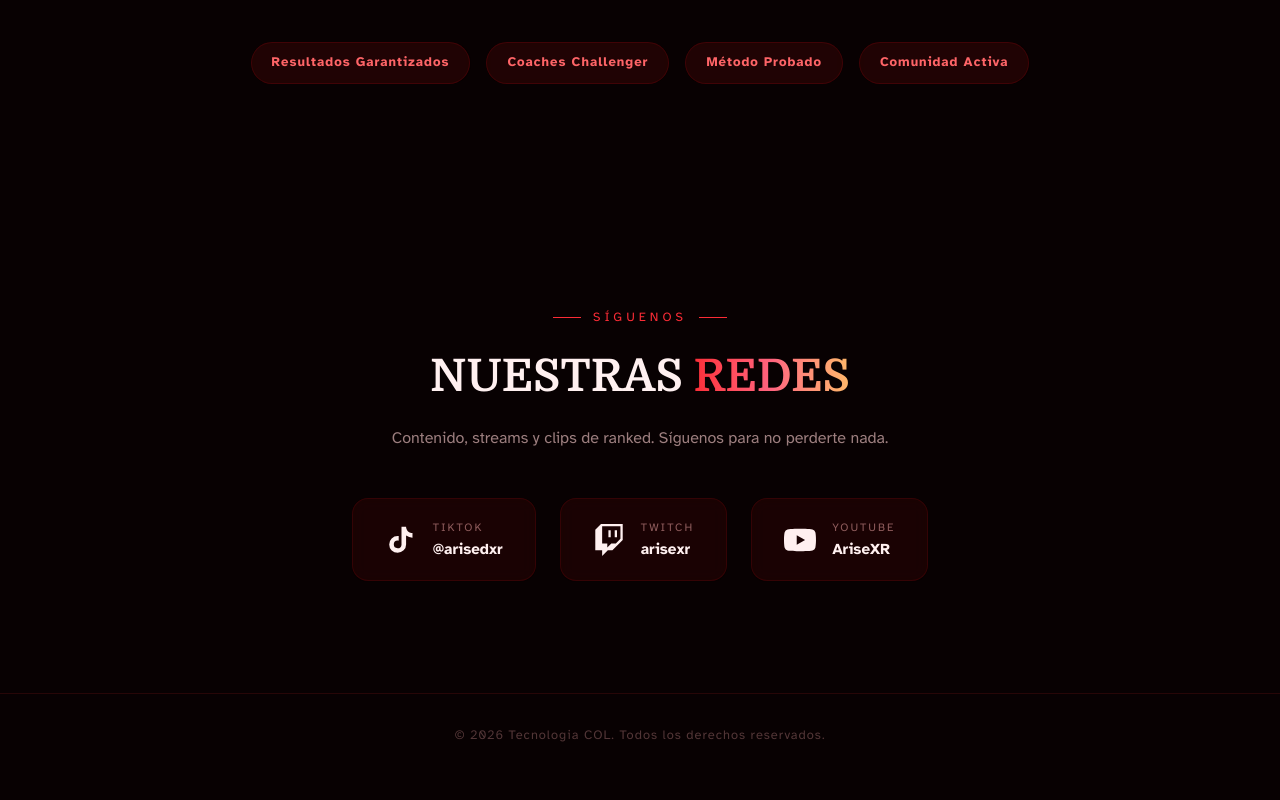
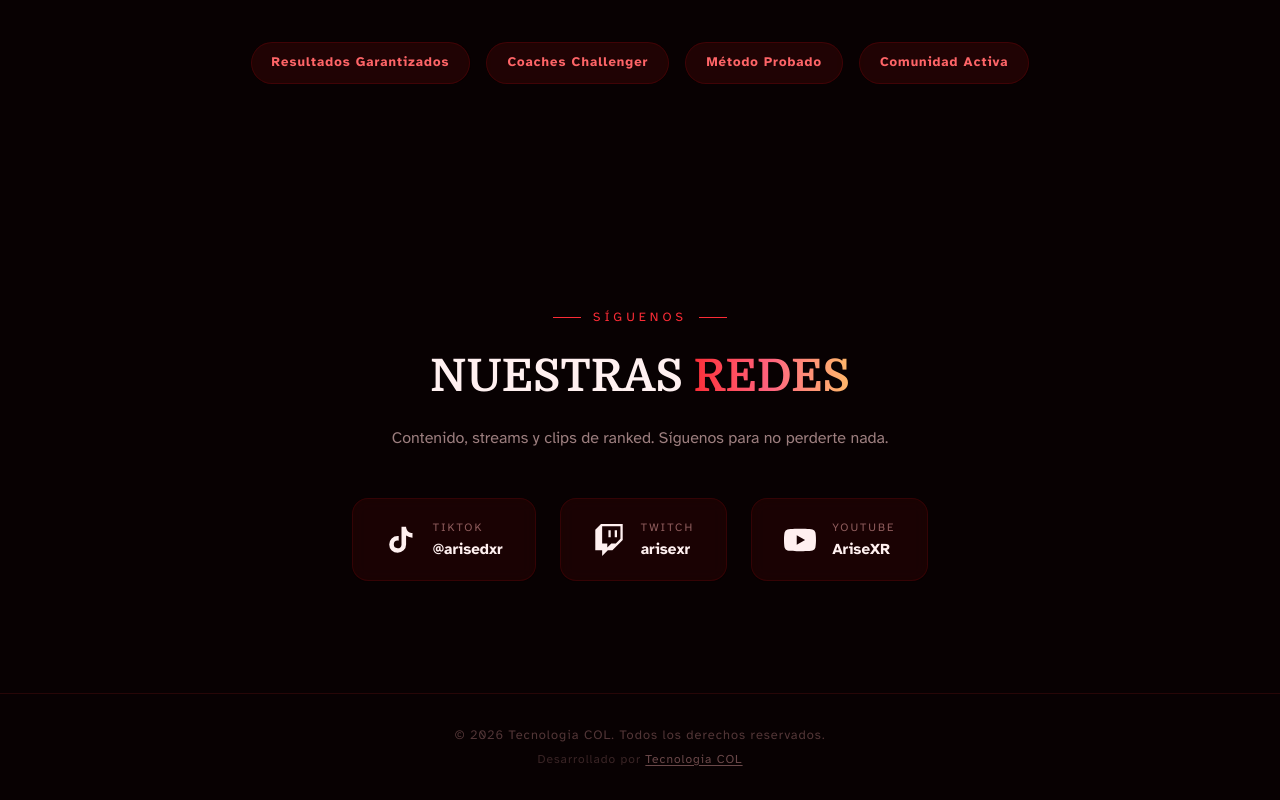
Before and after one commit to jackira01/arise-coach, a Vue app: page / in a window 1280 px wide. Shown: the part 4315-5115 px from the top of the page. Before the commit the page ends 5093 px from the top, so only its background shows below. Built offline with nearby package versions, Linux system fonts and the light colour scheme; a web font is replaced by a local one.

Commit message:
feat: add footer section with developer attribution to HomeView

```diff
--- a/src/views/HomeView.vue
+++ b/src/views/HomeView.vue
@@ -495,5 +495,14 @@ const TOPIC_CATEGORIES = [
     <p class="font-primary text-[.8rem] text-[rgba(255,180,180,.3)] tracking-[1px]">
       © {{ new Date().getFullYear() }} Tecnologia COL. Todos los derechos reservados.
     </p>
+    <p class="font-primary text-[.75rem] text-[rgba(255,180,180,.2)] tracking-[1px] mt-1">
+      Desarrollado por
+      <a
+        href="https://tecnologiacol.lat/"
+        target="_blank"
+        rel="noopener noreferrer"
+        class="text-[rgba(255,180,180,.4)] hover:text-red-400 transition-colors duration-300 underline underline-offset-2"
+      >Tecnologia COL</a>
+    </p>
   </footer>
 </template>
```
